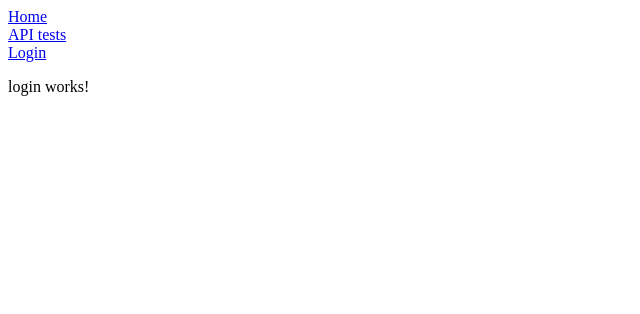
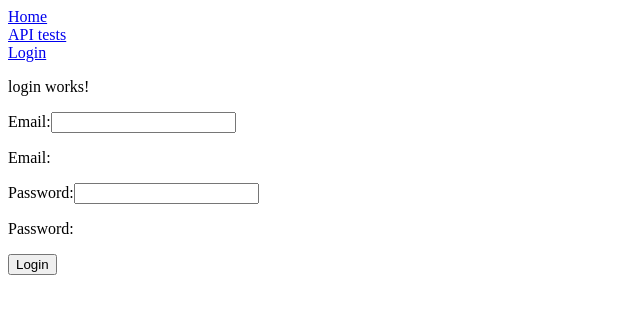
Before and after one commit to popastefan10/proiectMDSAngular, an Angular app: page /login in a window 1280 px wide. Shown: the top 314 px of the page, without its empty margins (0-640 px from the left). Built offline with nearby package versions, Linux system fonts and the light colour scheme.

Commit message:
Create login form

```diff
--- a/src/app/components/login/login.component.html
+++ b/src/app/components/login/login.component.html
@@ -1 +1,17 @@
 <p>login works!</p>
+
+<form [formGroup]="loginForm" (ngSubmit)="onSubmit()">
+  <div>
+    <label for="email">Email:</label>
+    <input id="email" type="text" formControlName="email" />
+    <p>Email: {{ loginForm.controls.email.valueChanges | async }}</p>
+  </div>
+
+  <div>
+    <label for="password">Password:</label>
+    <input id="password" type="text" formControlName="password" />
+    <p>Password: {{ loginForm.controls.password.valueChanges | async }}</p>
+  </div>
+
+  <button type="submit">Login</button>
+</form>
--- a/src/app/components/login/login.component.ts
+++ b/src/app/components/login/login.component.ts
@@ -1,10 +1,22 @@
-import { Component } from '@angular/core';
+import { Component, OnInit } from '@angular/core';
+import { FormControl, FormGroup } from '@angular/forms';
 
 @Component({
   selector: 'mds-login',
   templateUrl: './login.component.html',
   styleUrls: ['./login.component.scss']
 })
-export class LoginComponent {
+export class LoginComponent implements OnInit {
+  public readonly loginForm = new FormGroup({
+    email: new FormControl(''),
+    password: new FormControl('')
+  });
 
+  public ngOnInit(): void {}
+
+  public onSubmit(): void {
+    console.log('Login with the following credentials:');
+    console.log('email:', this.loginForm.controls.email.value);
+    console.log('password:', this.loginForm.controls.password.value);
+  }
 }
```
